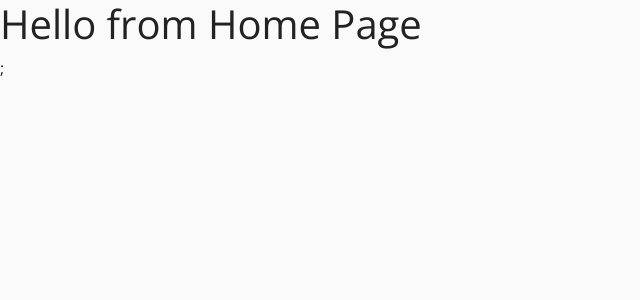
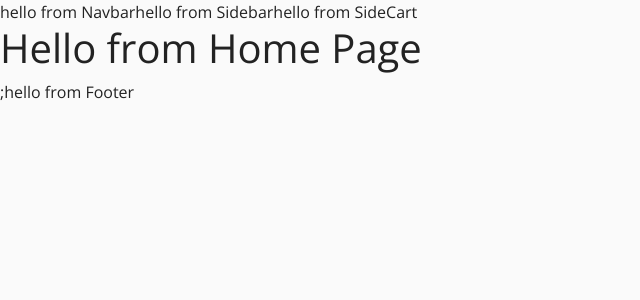
Before and after one commit to polishedwp/react-techstore, a React (Create React App) app: page / in a window 1280 px wide. Shown: the top 300 px of the page, without its empty margins (0-640 px from the left). Built offline with nearby package versions, Linux system fonts and the light colour scheme.

Commit message:
Navbar Components

```diff
--- a/src/App.js
+++ b/src/App.js
@@ -12,12 +12,19 @@
 
 import { BrowserRouter as Router, Route, Switch } from "react-router-dom";
 
+import Navbar from "./components/Navbar";
+import Sidebar from "./components/Sidebar";
+import SideCart from "./components/SideCart";
+import Footer from "./components/Footer";
+
 class App extends Component {
   render() {
     return (
       <>
         <Router>
-          {/* navbar, sidebar, cart,footer*/}
+          <Navbar />
+          <Sidebar />
+          <SideCart />
           <Switch>
             <Route path="/" exact component={Home} />
             <Route path="/about" component={About} />
@@ -27,6 +34,7 @@
             <Route path="/cart" component={Cart} />
             <Route component={Error} />
           </Switch>
+          <Footer />
         </Router>
       </>
     );
--- /dev/null
+++ b/src/components/Footer.js
@@ -0,0 +1,5 @@
+import React from "react";
+
+export default function Footer() {
+  return <>hello from Footer</>;
+}
--- /dev/null
+++ b/src/components/Navbar.js
@@ -0,0 +1,5 @@
+import React from "react";
+
+export default function Navbar() {
+  return <>hello from Navbar</>;
+}
--- /dev/null
+++ b/src/components/SideCart.js
@@ -0,0 +1,5 @@
+import React from "react";
+
+export default function SideCart() {
+  return <>hello from SideCart</>;
+}
--- /dev/null
+++ b/src/components/Sidebar.js
@@ -0,0 +1,5 @@
+import React from "react";
+
+export default function Sidebar() {
+  return <>hello from Sidebar</>;
+}
```
